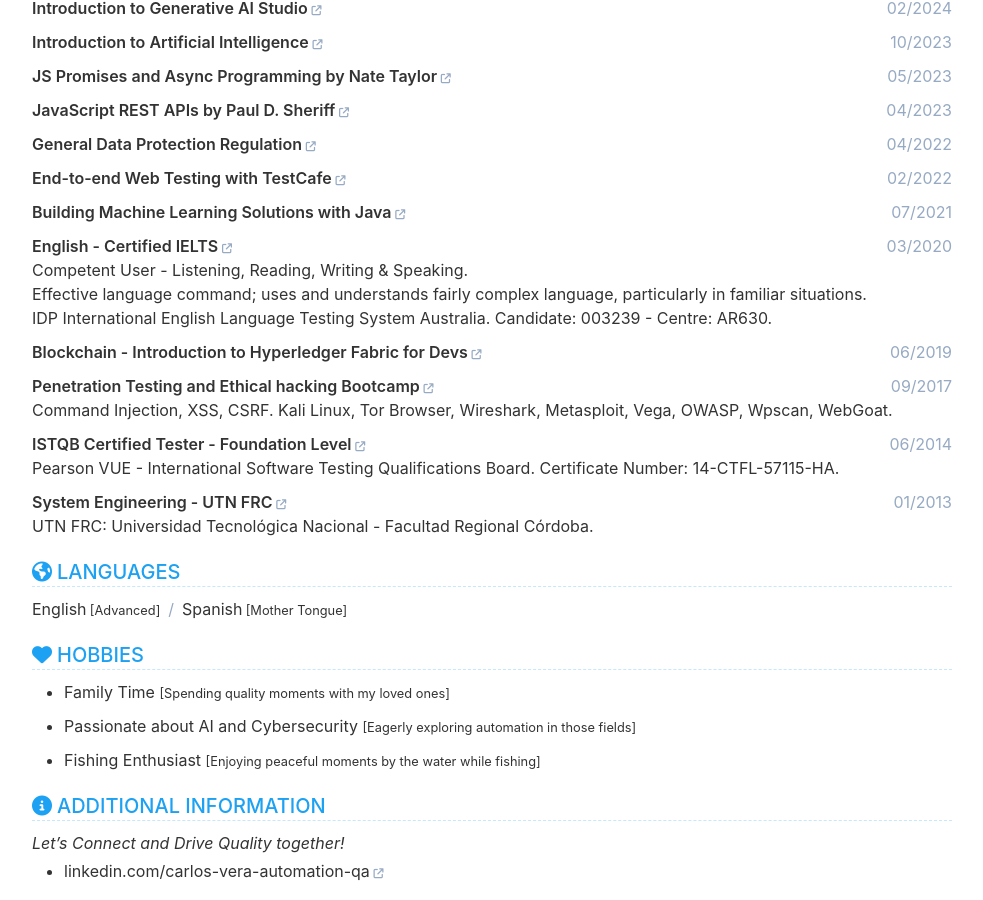
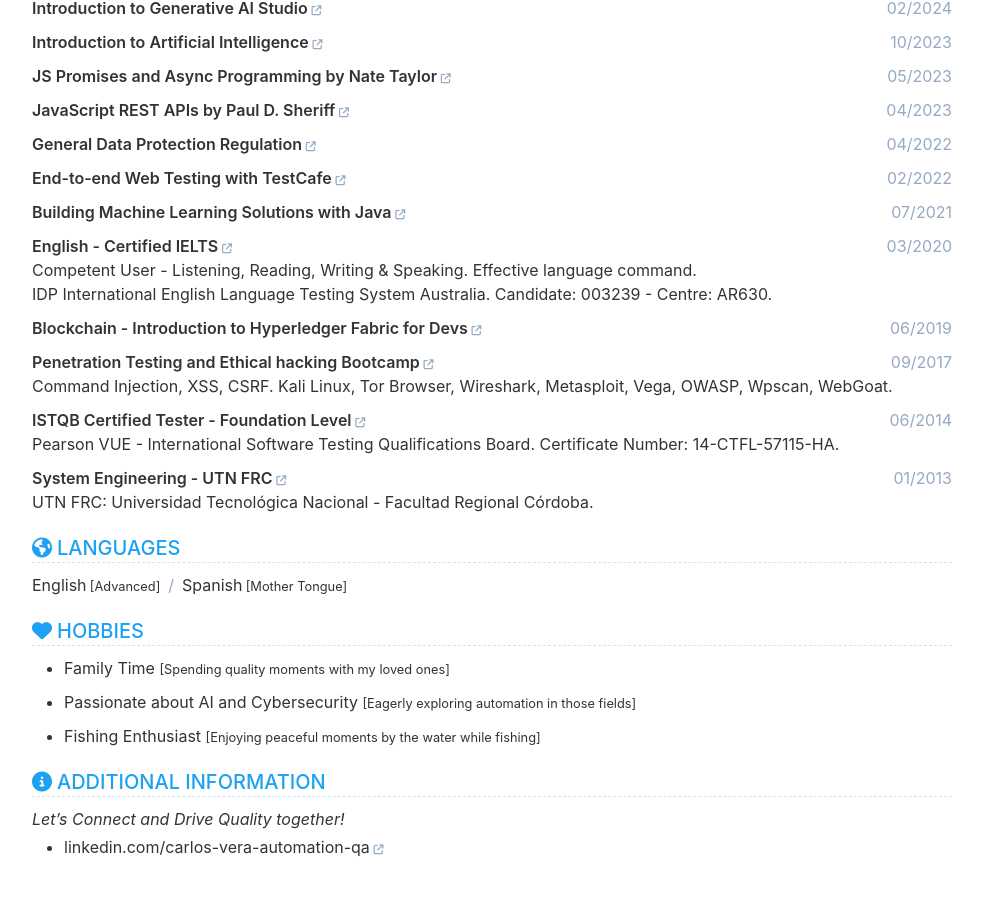
Before and after one commit to cvera08/full-resume, a Jekyll site: the page built from index.html, in a window 1280 px wide and 900 px high, scrolled down 5518 px. Shown: the whole window, without its empty margins (148-1131 px from the left). Built offline with Jekyll 4.4.1, drawn with Linux system fonts in a browser that asks for light colours.

Commit message:
style: IELTS in two sentences

```diff
--- a/_data/data.yml
+++ b/_data/data.yml
@@ -385,8 +385,7 @@ education:
       link: 'https://www.ielts.org/'
       date: 03/2020
       description: |
-        Competent User - Listening, Reading, Writing & Speaking.
-        Effective language command; uses and understands fairly complex language, particularly in familiar situations.
+        Competent User - Listening, Reading, Writing & Speaking. Effective language command.
         IDP International English Language Testing System Australia. Candidate: 003239 - Centre: AR630.
 
     - institution: Blockchain - Introduction to Hyperledger Fabric for Devs
```
